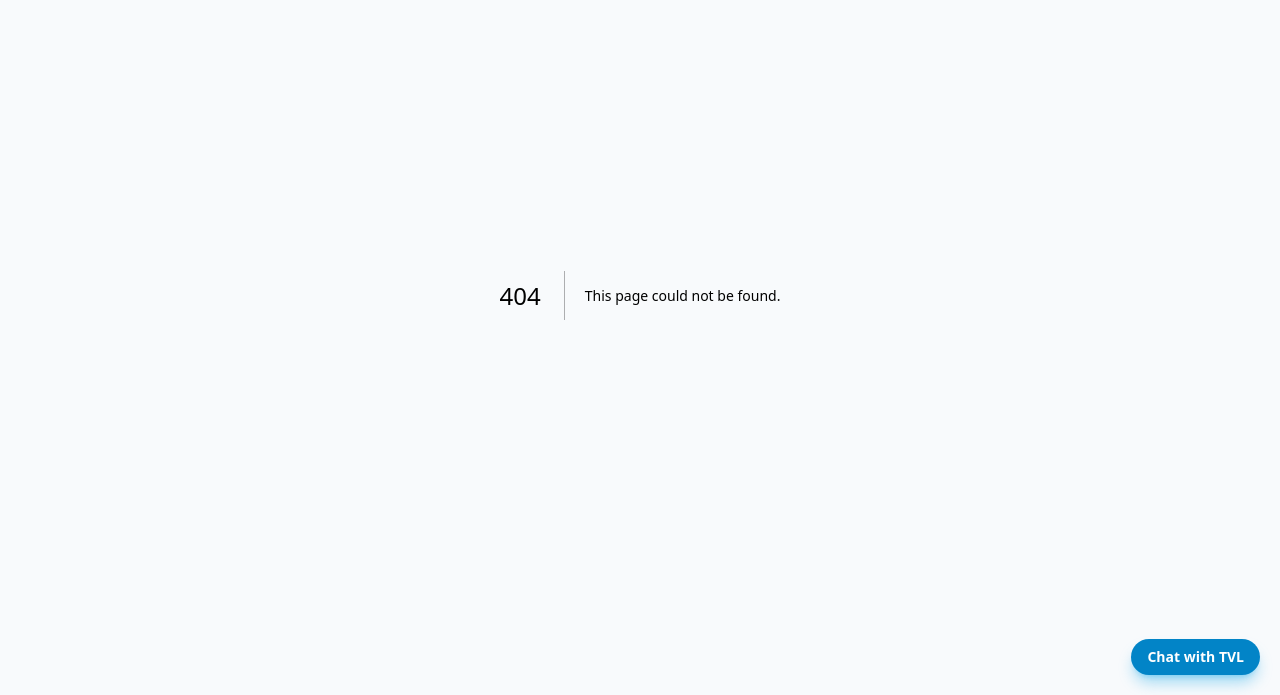
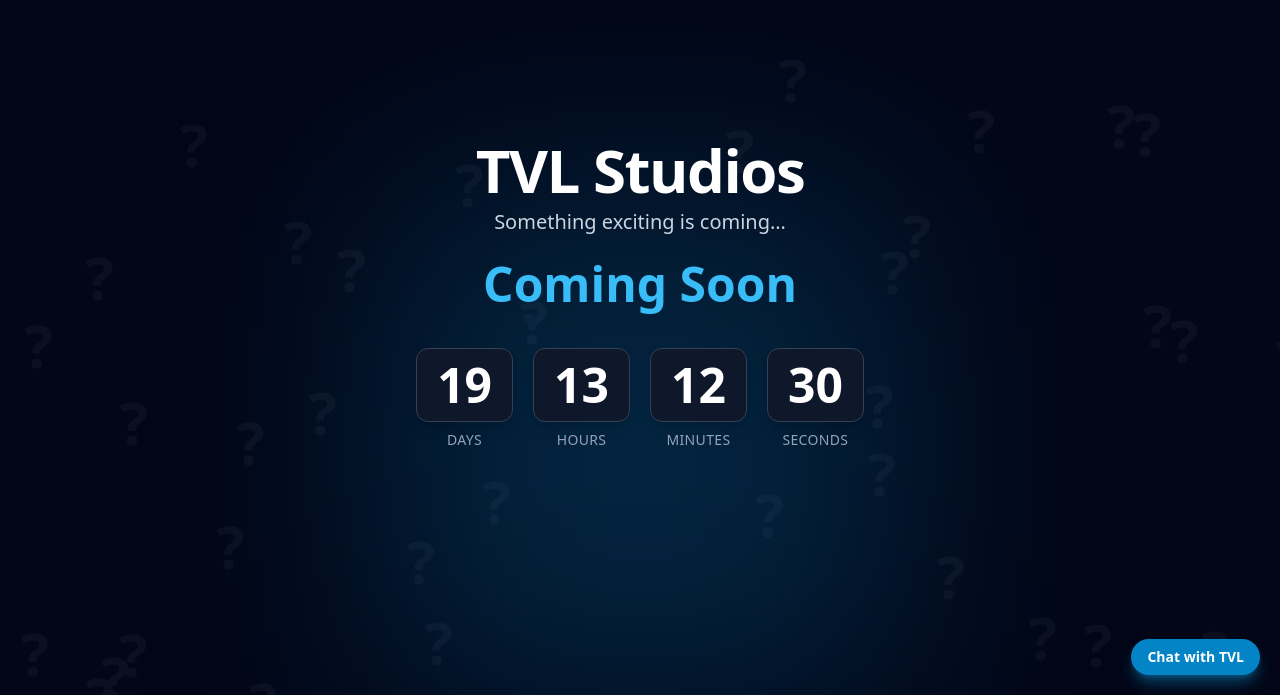
Before and after one commit to Umday-231105/tvlstudios, a Next.js app: page / in a window 1280 px wide. Before the commit this address had no page. Shown: the part 105-800 px from the top of the page. Built offline with nearby package versions, Linux system fonts and the light colour scheme.

Commit message:
Create page.js

```diff
--- /dev/null
+++ b/src/app/page.js
@@ -0,0 +1,90 @@
+"use client";
+import { useEffect, useState } from "react";
+
+export default function ComingSoon() {
+  const calculateTimeLeft = () => {
+    const launchDate = new Date("2025-12-20T00:00:00"); // <-- SET LAUNCH DATE HERE
+    const now = new Date();
+    const difference = launchDate - now;
+
+    if (difference <= 0) {
+      return { days: "00", hours: "00", minutes: "00", seconds: "00" };
+    }
+
+    return {
+      days: String(Math.floor(difference / (1000 * 60 * 60 * 24))).padStart(2, "0"),
+      hours: String(Math.floor((difference / (1000 * 60 * 60)) % 24)).padStart(2, "0"),
+      minutes: String(Math.floor((difference / (1000 * 60)) % 60)).padStart(2, "0"),
+      seconds: String(Math.floor((difference / 1000) % 60)).padStart(2, "0"),
+    };
+  };
+
+  const [timeLeft, setTimeLeft] = useState(calculateTimeLeft());
+
+  useEffect(() => {
+    const timer = setInterval(() => setTimeLeft(calculateTimeLeft()), 1000);
+    return () => clearInterval(timer);
+  }, []);
+
+  return (
+    <div className="min-h-screen flex flex-col items-center justify-center bg-slate-950 text-white relative overflow-hidden">
+
+      {/* QUESTION MARK FLOATING BACKGROUND */}
+      <div className="absolute inset-0 opacity-[0.04] select-none pointer-events-none">
+        {[...Array(40)].map((_, i) => (
+          <span
+            key={i}
+            className="absolute text-6xl font-bold"
+            style={{
+              top: `${Math.random() * 100}%`,
+              left: `${Math.random() * 100}%`,
+              animation: `float ${6 + Math.random() * 6}s ease-in-out infinite`,
+            }}
+          >
+            ?
+          </span>
+        ))}
+      </div>
+
+      {/* CENTER CONTENT */}
+      <div className="relative z-10 text-center px-4">
+        <h1 className="text-4xl md:text-6xl font-bold tracking-tight">
+          TVL Studios
+        </h1>
+        <p className="mt-2 text-lg md:text-xl text-slate-300">
+          Something exciting is coming…
+        </p>
+
+        <h2 className="mt-6 text-3xl md:text-5xl font-semibold text-sky-400">
+          Coming Soon
+        </h2>
+
+        {/* COUNTDOWN */}
+        <div className="mt-10 flex gap-5 justify-center text-center">
+          {["days", "hours", "minutes", "seconds"].map((unit) => (
+            <div key={unit}>
+              <div className="text-4xl md:text-5xl font-bold bg-slate-900 px-5 py-3 rounded-xl border border-slate-700 shadow-lg">
+                {timeLeft[unit]}
+              </div>
+              <p className="mt-2 text-sm uppercase tracking-wide text-slate-400">
+                {unit}
+              </p>
+            </div>
+          ))}
+        </div>
+      </div>
+
+      {/* GLOW EFFECT */}
+      <div className="absolute bottom-0 left-1/2 -translate-x-1/2 w-[500px] h-[500px] bg-sky-500/20 blur-[120px]" />
+
+      {/* Simple CSS for floating marks */}
+      <style jsx global>{`
+        @keyframes float {
+          0% { transform: translateY(0px); }
+          50% { transform: translateY(-20px); }
+          100% { transform: translateY(0px); }
+        }
+      `}</style>
+    </div>
+  );
+}
```
